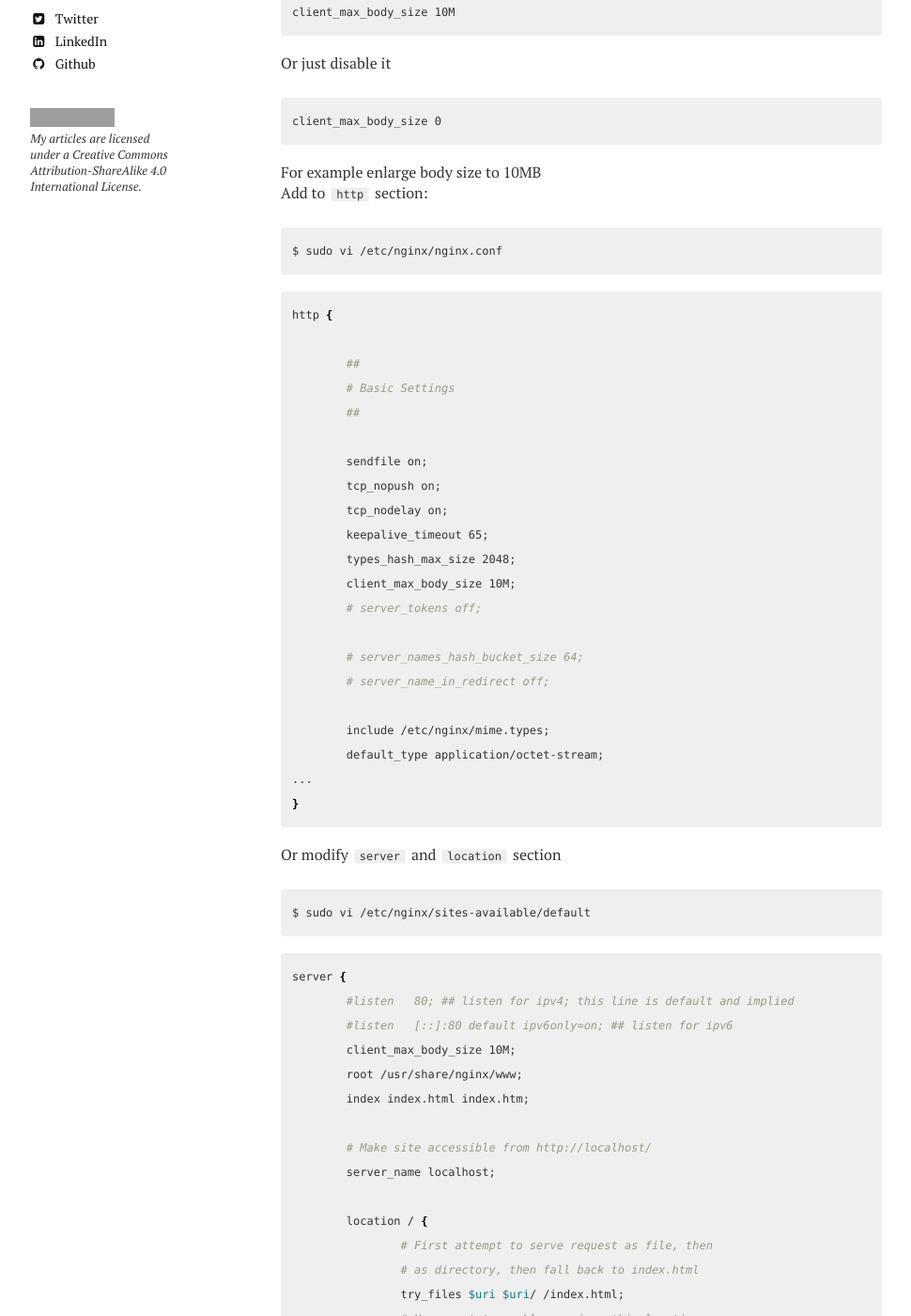
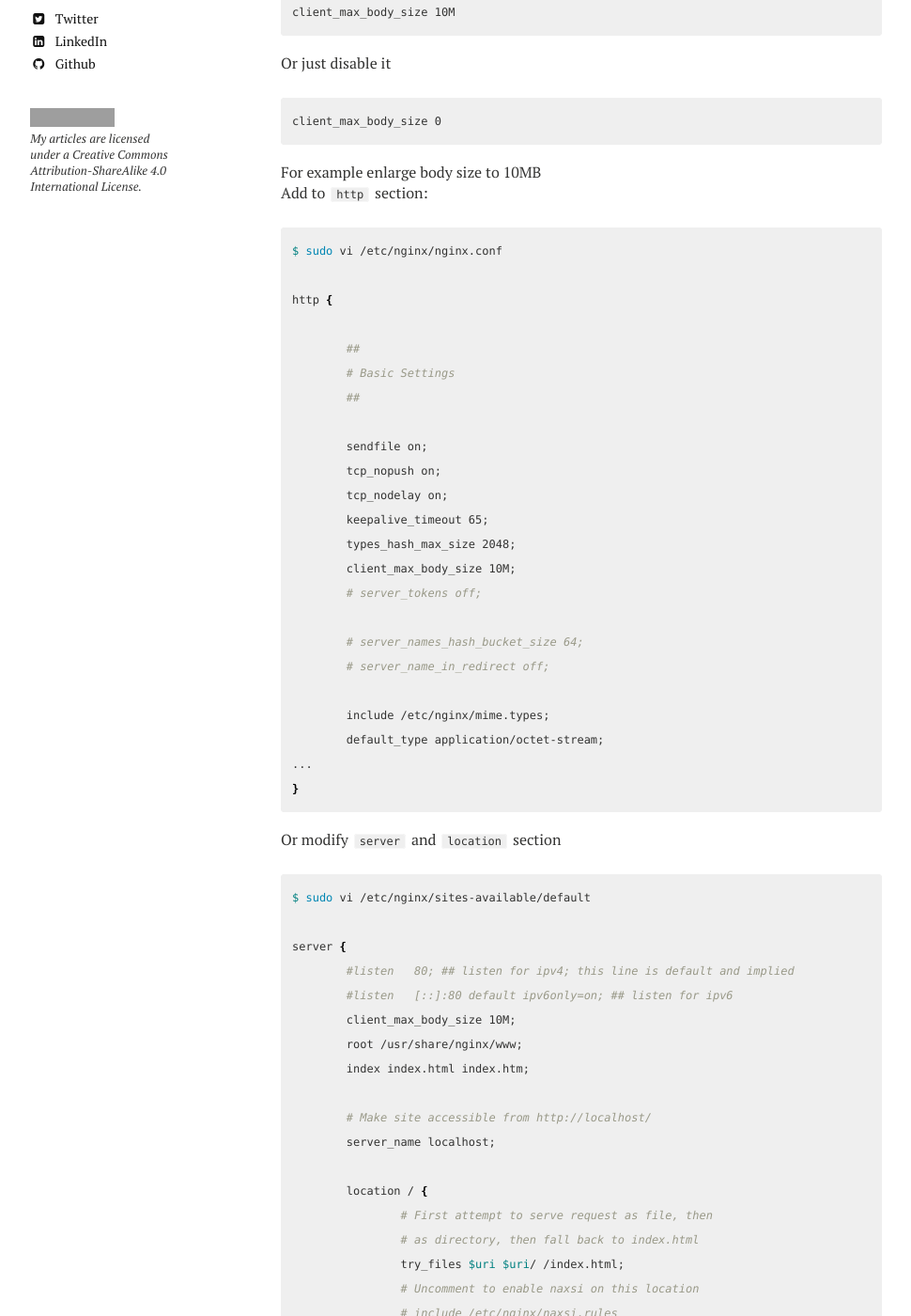
Before and after one commit to havaeimo/oopsmonk.github.io, a Jekyll site: the page built from _posts/2013-06-05-NginxError413.md, in a window 1280 px wide and 1400 px high, scrolled down 344 px. Shown: the whole window at 94% size, without its empty margins (21-991 px from the left). Built offline with Jekyll 4.4.1, drawn with Linux system fonts in a browser that asks for light colours; nearby versions of some CDN libraries; Markdown is read by kramdown in place of the engine named in the settings; comment, search, counter and statistics services are not loaded; grey boxes are pictures that could not be loaded.

````diff
--- a/_posts/2013-06-05-NginxError413.md
+++ b/_posts/2013-06-05-NginxError413.md
@@ -26,10 +26,9 @@ Or just disable it
 For example enlarge body size to 10MB
 Add to `http` section:
 
-    $ sudo vi /etc/nginx/nginx.conf
+```bash
+$ sudo vi /etc/nginx/nginx.conf
 
-
-```bash
 http {
 
         ##
@@ -55,9 +54,9 @@ http {
 
 Or modify `server` and `location` section
 
-    $ sudo vi /etc/nginx/sites-available/default
+```bash
+$ sudo vi /etc/nginx/sites-available/default
 
-```bash
 server {
         #listen   80; ## listen for ipv4; this line is default and implied
         #listen   [::]:80 default ipv6only=on; ## listen for ipv6
````
Also changed, not shown: _posts/2013-05-23-PandocMarkdownRef.md (+6 -3 lines), _posts/2013-06-15-RPiSetup.md (+0 -1 lines), _posts/2014-12-12-MultipleSSHKeysWithGitHub.md (+1 -3 lines), _layouts/post-math.html (renamed from _layouts/post_math.html).
